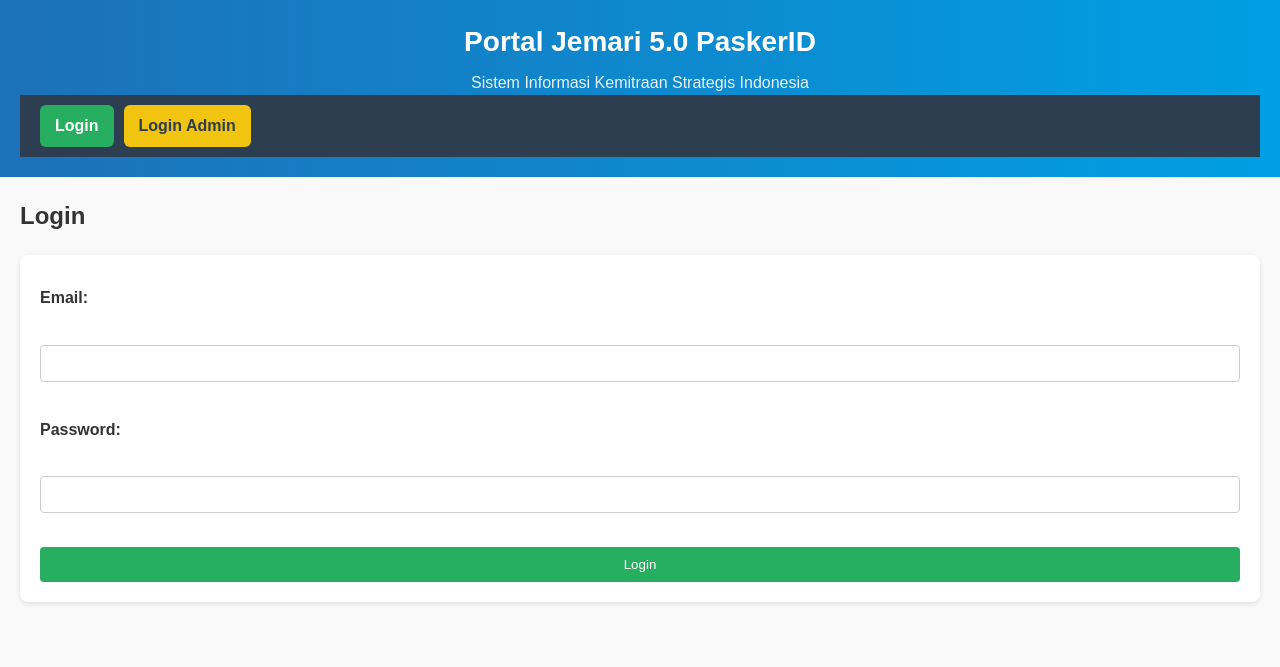
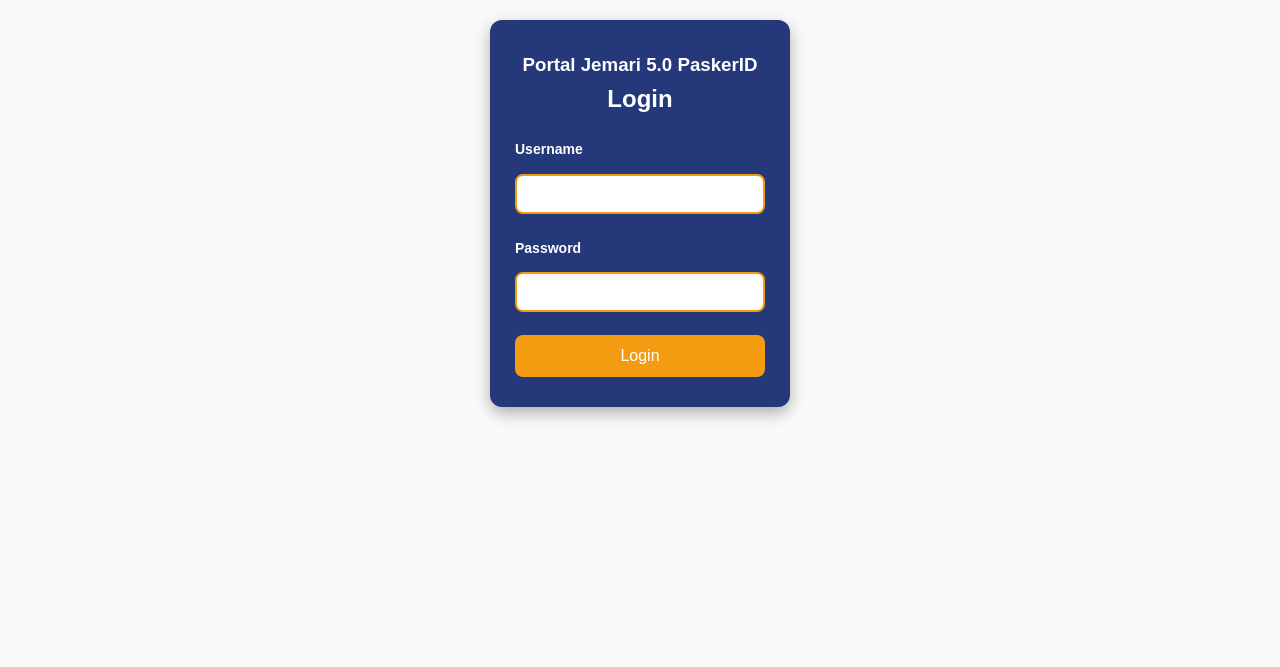
Before and after one commit to sanggapura/latsar, a PHP site: page /auth.php in a window 1280 px wide. Shown: the top 667 px of the page. Run offline with PHP 8.4, Linux system fonts and the light colour scheme.

Commit message:
pembaruan

```diff
--- a/assets/css/style.css
+++ b/assets/css/style.css
@@ -153,7 +153,7 @@
 }
 
 /* =========================
-   Forms
+   Forms (umum di dashboard)
 ========================= */
 form {
     background: #fff;
@@ -204,7 +204,7 @@
 }
 
 /* =========================
-   Dashboard Menu (opsional jika dipakai di dashboard)
+   Dashboard Menu (opsional)
 ========================= */
 .menu-dashboard {
     margin-top: 20px;
@@ -233,3 +233,77 @@
     color: #2c3e50;
     display: block;
 }
+
+/* =========================
+   LOGIN PAGE STYLE
+========================= */
+body.login-page {
+    background: linear-gradient(135deg, #1e3c72, #2a5298);
+    display: flex;
+    justify-content: center;
+    align-items: center;
+    height: 100vh;
+}
+
+.login-container {
+    display: flex;
+    justify-content: center;
+    align-items: center;
+    width: 100%;
+}
+
+.login-form {
+    background: #24387a;
+    padding: 30px 25px;
+    border-radius: 12px;
+    width: 300px;
+    box-shadow: 0 6px 15px rgba(0,0,0,0.3);
+    text-align: center;
+    color: white;
+}
+
+.login-form h2 {
+    margin-bottom: 20px;
+    color: #fff;
+}
+
+.login-form label {
+    display: block;
+    text-align: left;
+    margin: 8px 0 5px;
+    font-size: 14px;
+    color: #fff;
+}
+
+.login-form input {
+    width: 100%;
+    padding: 10px;
+    border-radius: 8px;
+    border: none;
+    margin-bottom: 15px;
+    font-size: 14px;
+    outline: none;
+    border: 2px solid #f39c12;
+}
+
+.login-form button {
+    width: 100%;
+    padding: 12px;
+    border: none;
+    border-radius: 8px;
+    background: #f39c12;
+    color: #fff;
+    font-size: 16px;
+    cursor: pointer;
+    transition: 0.3s;
+}
+
+.login-form button:hover {
+    background: #e67e22;
+}
+
+.error {
+    color: #ff6b6b;
+    font-size: 13px;
+    margin-bottom: 10px;
+}
--- a/auth.php
+++ b/auth.php
@@ -1,31 +1,43 @@
 <?php
-require_once __DIR__ . "/config/database.php";
-require_once __DIR__ . "/controllers/AuthController.php";
+session_start();
 
-$db = (new Database())->getConnection();
-$controller = new AuthController($db);
+if ($_SERVER['REQUEST_METHOD'] === 'POST') {
+    $username = $_POST['username'] ?? '';
+    $password = $_POST['password'] ?? '';
 
-$action = $_GET['action'] ?? 'login';
+    // contoh login sederhana
+    if ($username === 'admin' && $password === '12345') {
+        $_SESSION['user'] = ['username' => $username];
+        header("Location: index.php");
+        exit;
+    } else {
+        $error = "Username atau password salah!";
+    }
+}
+?>
+<!DOCTYPE html>
+<html lang="en">
+<head>
+    <meta charset="UTF-8">
+    <title>Login - Portal Jemari 5.0</title>
+    <link rel="stylesheet" href="assets/css/style.css">
+</head>
+<body>
+    <div class="login-container">
+        <form method="POST" class="login-form">
+              <h3>Portal Jemari 5.0 PaskerID</h3>
+            <h2>Login</h2>
+            <?php if (!empty($error)): ?>
+                <p class="error"><?= htmlspecialchars($error) ?></p>
+            <?php endif; ?>
+            <label>Username</label>
+            <input type="text" name="username" required>
 
-switch ($action) {
-    case 'login':
-        if ($_SERVER['REQUEST_METHOD'] === 'POST') {
-            $controller->login($_POST);
-        } else {
-            $controller->loginForm();
-        }
-        break;
-    case 'register':
-        if ($_SERVER['REQUEST_METHOD'] === 'POST') {
-            $controller->register($_POST);
-        } else {
-            $controller->registerForm();
-        }
-        break;
-    case 'logout':
-        $controller->logout();
-        break;
-    default:
-        $controller->loginForm();
-        break;
-}
+            <label>Password</label>
+            <input type="password" name="password" required>
+
+            <button type="submit">Login</button>
+        </form>
+    </div>
+</body>
+</html>
--- a/views/header.php
+++ b/views/header.php
@@ -8,7 +8,94 @@
 <head>
     <meta charset="UTF-8">
     <title>Portal Jemari 5.0 PaskerID</title>
-    <link rel="stylesheet" href="assets/css/style.css">
+    <style>
+        /* === NAVBAR === */
+        body {
+            margin: 0;
+            font-family: Arial, sans-serif;
+            background: #f4f6f9;
+        }
+
+        .main-header {
+            background: #1f2a38;
+            color: white;
+            padding: 15px 30px;
+            position: relative;
+        }
+
+        .title-container {
+            text-align: center;
+            margin-bottom: 10px;
+        }
+
+        .title-container h1 {
+            margin: 0;
+        }
+
+        .title-container p {
+            margin: 0;
+            font-size: 14px;
+            color: #d1d1d1;
+        }
+
+        .main-nav {
+            display: flex;
+            justify-content: center;
+            align-items: center;
+            gap: 15px;
+        }
+
+        /* tombol navigasi */
+        .main-nav ul {
+            list-style: none;
+            margin: 0;
+            padding: 0;
+            display: flex;
+            gap: 12px;
+        }
+
+        .main-nav ul li a {
+            display: inline-block;
+            padding: 8px 15px;
+            background: #4da6ff;       /* biru muda */
+            color: white;
+            font-weight: bold;
+            border-radius: 6px;
+            text-decoration: none;
+            transition: 0.2s;
+        }
+
+        .main-nav ul li a:hover {
+            background: #3399ff;       /* hover lebih gelap */
+        }
+
+        /* === LOGIN LOGOUT BUTTONS === */
+        .auth-buttons {
+            position: absolute;
+            top: 15px;
+            right: 20px;
+            display: flex;
+            gap: 8px;
+        }
+
+        .auth-buttons a {
+            padding: 5px 10px;       /* perkecil tombol */
+            font-size: 13px;
+            border-radius: 5px;
+            font-weight: bold;
+            text-decoration: none;
+        }
+
+        .btn-admin {
+            background: #f1c40f;
+            color: #222;
+        }
+
+        .btn-logout {
+            background: #e74c3c;
+            color: white;
+        }
+    </style>
 </head>
 <body>
     <header class="main-header">
@@ -23,16 +110,17 @@
                     <li><a href="index.php?action=kontak">📞 Kontak Mitra</a></li>
                     <li><a href="index.php?action=file_kerjasama">📄 File Kerjasama</a></li>
                     <li><a href="index.php?action=file_lainnya">📂 File Lainnya</a></li>
+                    <li><a href="index.php?action=jadwal">📅 Jadwal Kegiatan</a></li>
                 </ul>
                 <div class="auth-buttons">
+                    <a href="auth.php?action=admin_login" class="btn-admin">Login</a>
                     <a href="auth.php?action=logout" class="btn-logout">
                         Logout (<?= htmlspecialchars($_SESSION['user']['username']) ?>)
                     </a>
                 </div>
             <?php else: ?>
                 <div class="auth-buttons">
-                    <a href="auth.php?action=login" class="btn-login">Login</a>
-                    <a href="auth.php?action=admin_login" class="btn-admin">Login Admin</a>
+                    <a href="auth.php?action=admin_login" class="btn-admin">Login</a>
                 </div>
             <?php endif; ?>
         </nav>
```
